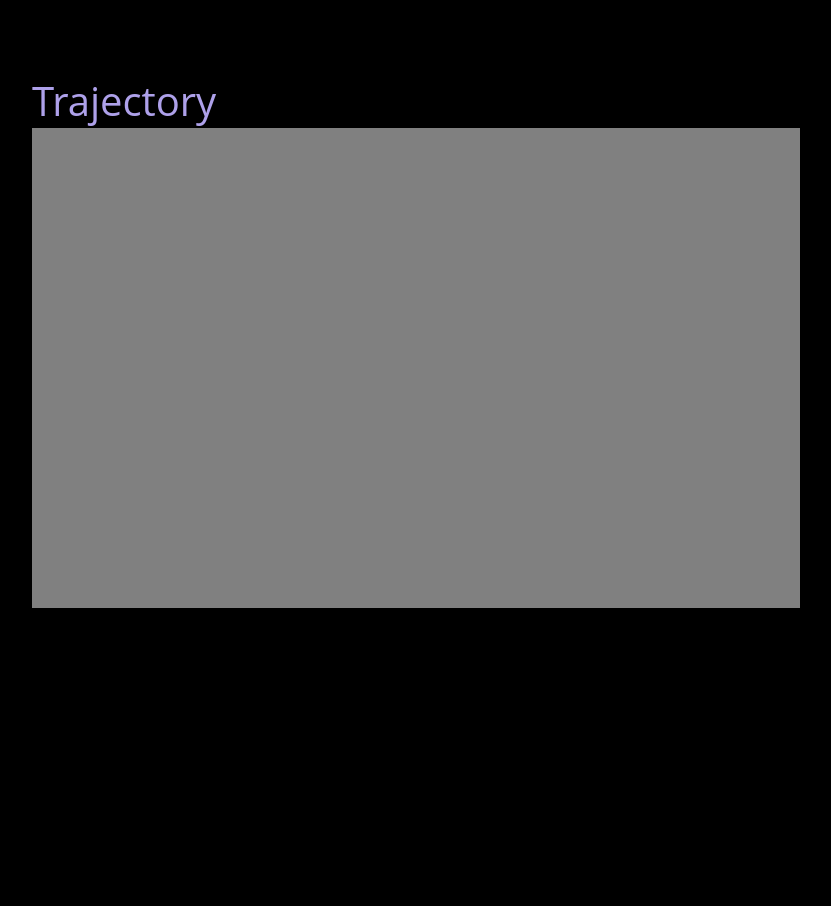
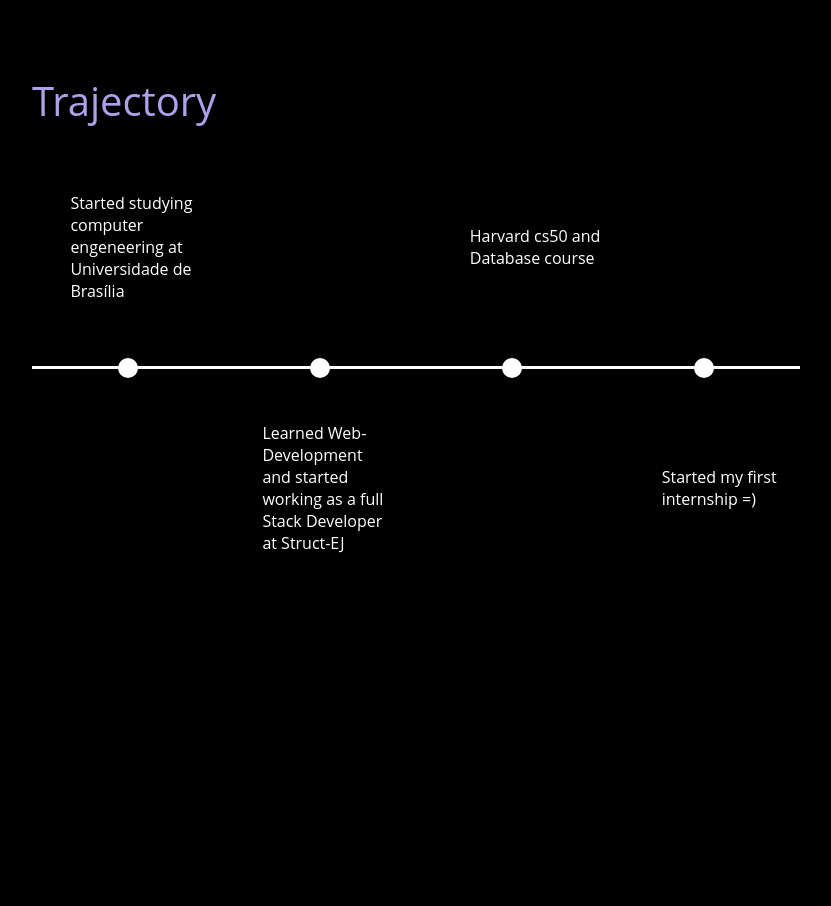
Before and after one commit to pjceva/portfolio, a React (Vite) app: page / in a window 1280 px wide. Shown: the part 1660-2566 px from the top of the page, without its empty margins (224-1055 px from the left). Built offline with nearby package versions, Linux system fonts and the light colour scheme.

Commit message:
Trajectory structure done

```diff
--- a/src/pages/trajectory/styles.tsx
+++ b/src/pages/trajectory/styles.tsx
@@ -3,6 +3,44 @@ import styled from "styled-components";
 export const Container = styled.div`
     max-width: 1200px;
     height: 60vh;
-    background-color: gray;
+    display: flex;
+    flex-direction: column;
+`
+
+export const UText = styled.div`
+    flex: 1;
+    display: flex;
+    align-items: center;
+    span{
+        max-width: 17%;
+    }
+    .nineteen{
+        margin-left: 5%;
+    }
+    .twenty{
+        margin-left: 35%;
+    }
+    .twenty-one{
+        margin-left: 30%;
+    }
+    .twenty-two{
+        margin-left: 35%;
+    }
 
 `
+
+export const Line = styled.section`
+
+    background-color: white;
+    height: 3px;
+    display: flex;
+    align-items: center;
+    justify-content: space-around;
+    div{
+        position: relative;
+        background-color: white;
+        width: 20px;
+        height: 20px;
+        border-radius: 50px;
+    }
+`
--- a/src/pages/trajectory/trajectory.tsx
+++ b/src/pages/trajectory/trajectory.tsx
@@ -1,12 +1,39 @@
 import { Screen } from "../../components/Screen/styles"
-import { Container } from "./styles"
+import { Container, Line, UText } from "./styles"
 
 export const Trajectory = () =>{
     return (
         <Screen id="Trajectory">
             <span className="h1">Trajectory</span>
             <Container>
+                <UText>
+                    <span className="nineteen">
+                        Started studying computer engeneering
+                        at Universidade de Brasília
+                    </span>
+                    <span className="twenty">
+                        Harvard cs50 and Database course
+                    </span>
+                </UText>
 
+                <Line>
+                    <div></div>
+                    <div></div>
+                    <div></div>
+                    <div></div>
+
+                </Line>
+
+                <UText>
+                    <span className="twenty-one">
+                        Learned Web-Development and started
+                        working as a full Stack Developer at
+                        Struct-EJ
+                    </span>
+                    <span className="twenty-two">
+                        Started my first internship =)
+                    </span>
+                </UText>
             </Container>
         </Screen>
     )
```
